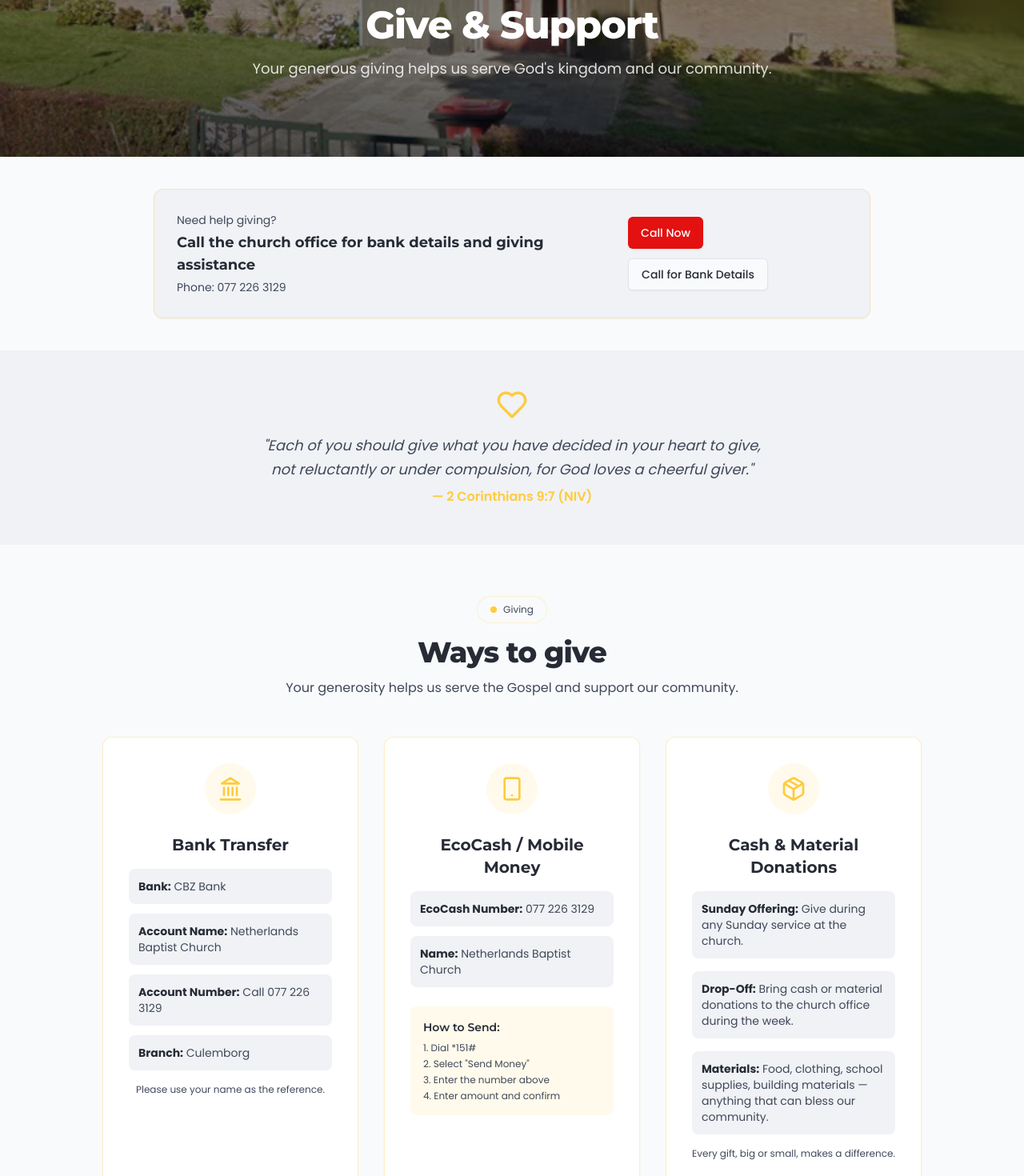
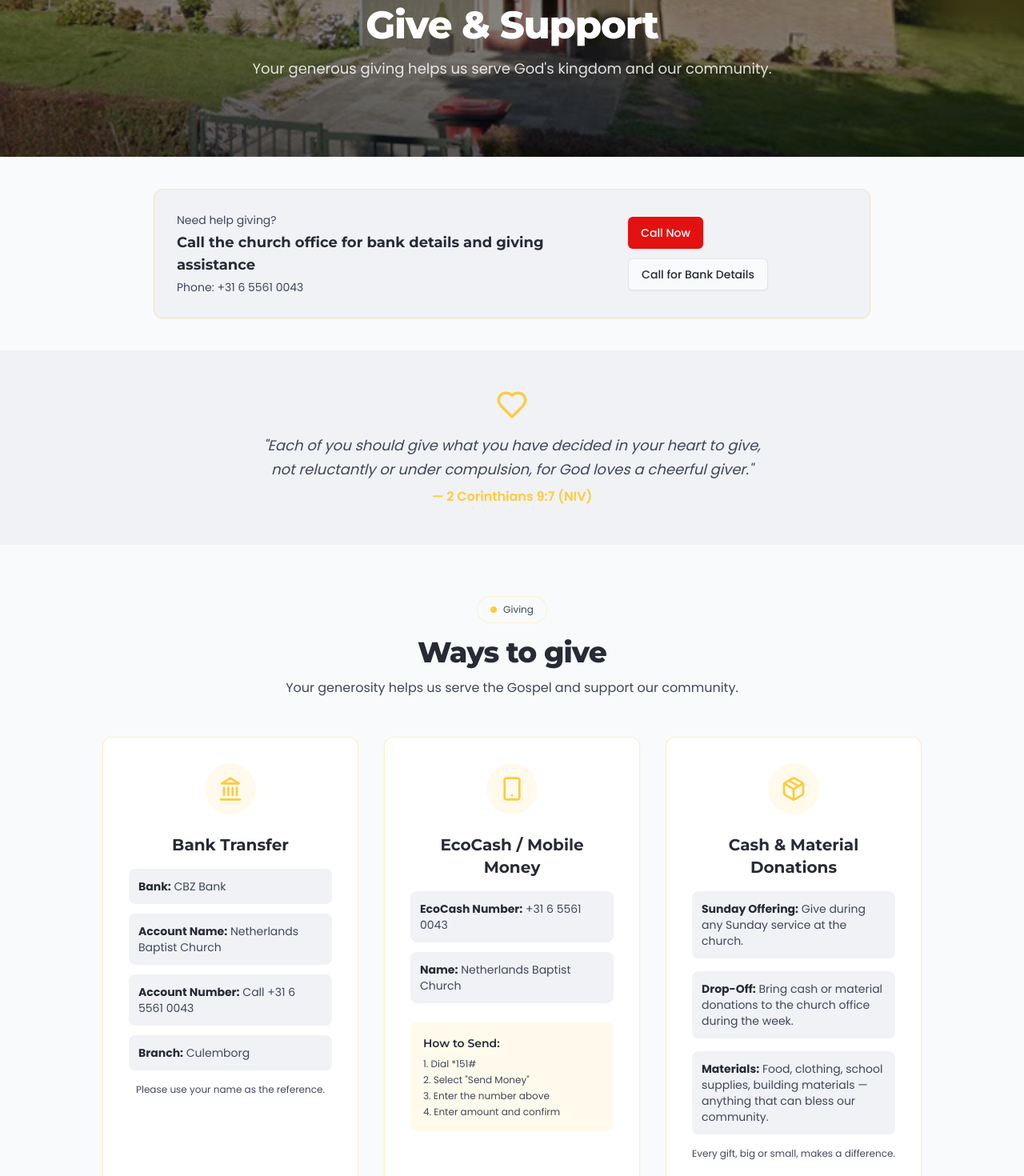
Before and after one commit to appscenture/netherlands, a React (Vite) app: page /donate in a window 1280 px wide. Shown: the part 272-1742 px from the top of the page at 80% size. Built offline with nearby package versions, Linux system fonts and the light colour scheme; the HTML template or start-up script is replaced by a standard one.

Commit message:
Update Donate.tsx

```diff
--- a/src/pages/Donate.tsx
+++ b/src/pages/Donate.tsx
@@ -32,7 +32,7 @@ const Donate = () => {
                   <p className="mt-1 text-lg font-serif font-bold text-foreground">
                     Call the church office for bank details and giving assistance
                   </p>
-                  <p className="mt-1 text-sm text-muted-foreground">Phone: 077 226 3129</p>
+                  <p className="mt-1 text-sm text-muted-foreground">Phone: +31 6 5561 0043</p>
                 </div>
                 <div className="flex flex-wrap gap-3">
                   <Button asChild className="bg-[hsl(var(--primary))] text-[hsl(var(--primary-foreground))] hover:opacity-95">
@@ -88,7 +88,7 @@ const Donate = () => {
                       <p className="text-muted-foreground"><strong className="text-foreground">Account Name:</strong> Netherlands Baptist Church</p>
                     </div>
                     <div className="bg-muted rounded-lg p-3">
-                      <p className="text-muted-foreground"><strong className="text-foreground">Account Number:</strong> Call 077 226 3129</p>
+                      <p className="text-muted-foreground"><strong className="text-foreground">Account Number:</strong> Call +31 6 5561 0043</p>
                     </div>
                     <div className="bg-muted rounded-lg p-3">
                       <p className="text-muted-foreground"><strong className="text-foreground">Branch:</strong> Culemborg</p>
@@ -111,7 +111,7 @@ const Donate = () => {
                   <h3 className="text-xl font-serif font-bold text-foreground text-center mb-4">EcoCash / Mobile Money</h3>
                   <div className="space-y-3 text-sm">
                     <div className="bg-muted rounded-lg p-3">
-                      <p className="text-muted-foreground"><strong className="text-foreground">EcoCash Number:</strong> 077 226 3129</p>
+                      <p className="text-muted-foreground"><strong className="text-foreground">EcoCash Number:</strong> +31 6 5561 0043</p>
                     </div>
                     <div className="bg-muted rounded-lg p-3">
                       <p className="text-muted-foreground"><strong className="text-foreground">Name:</strong> Netherlands Baptist Church</p>
```
